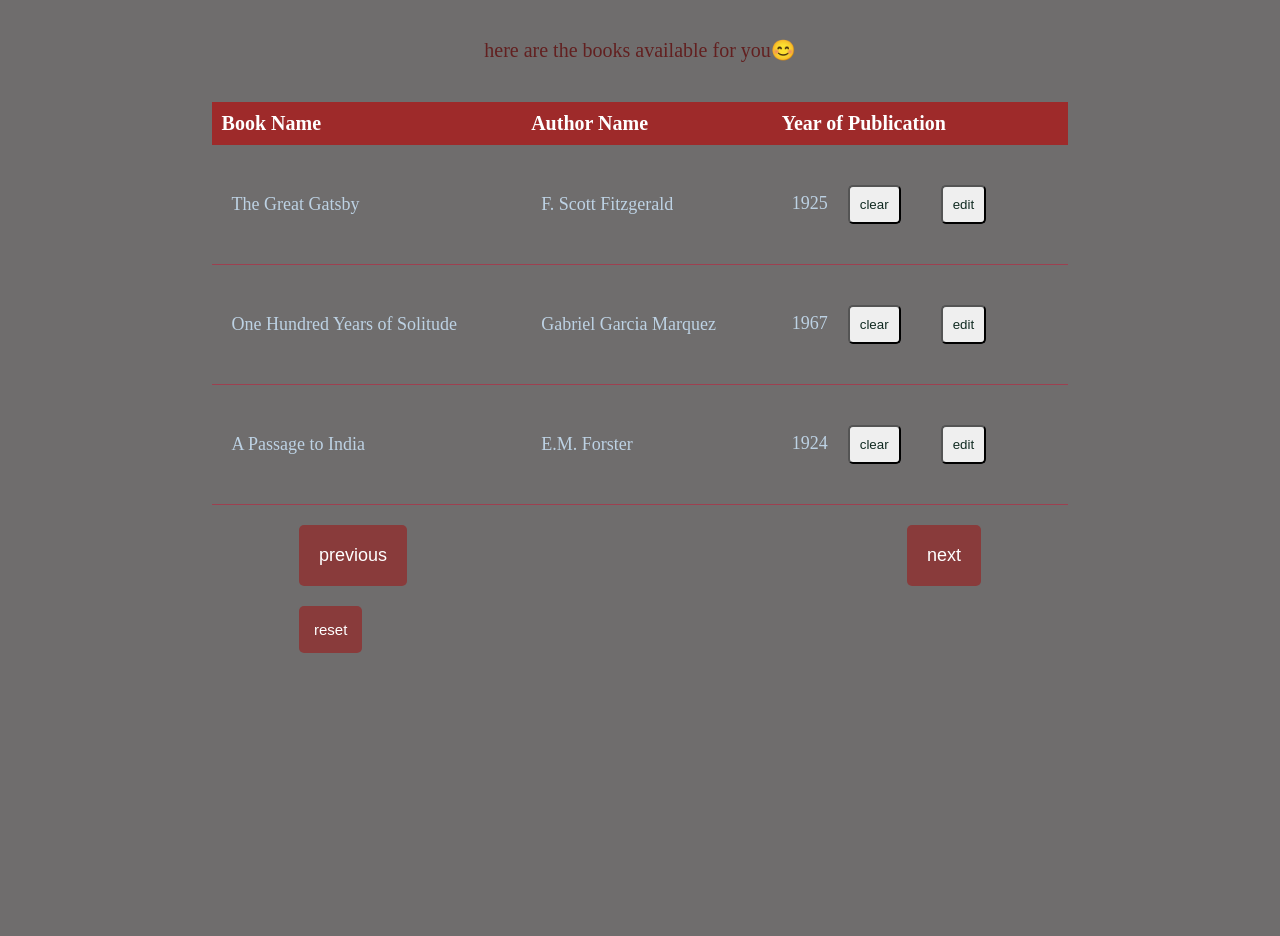
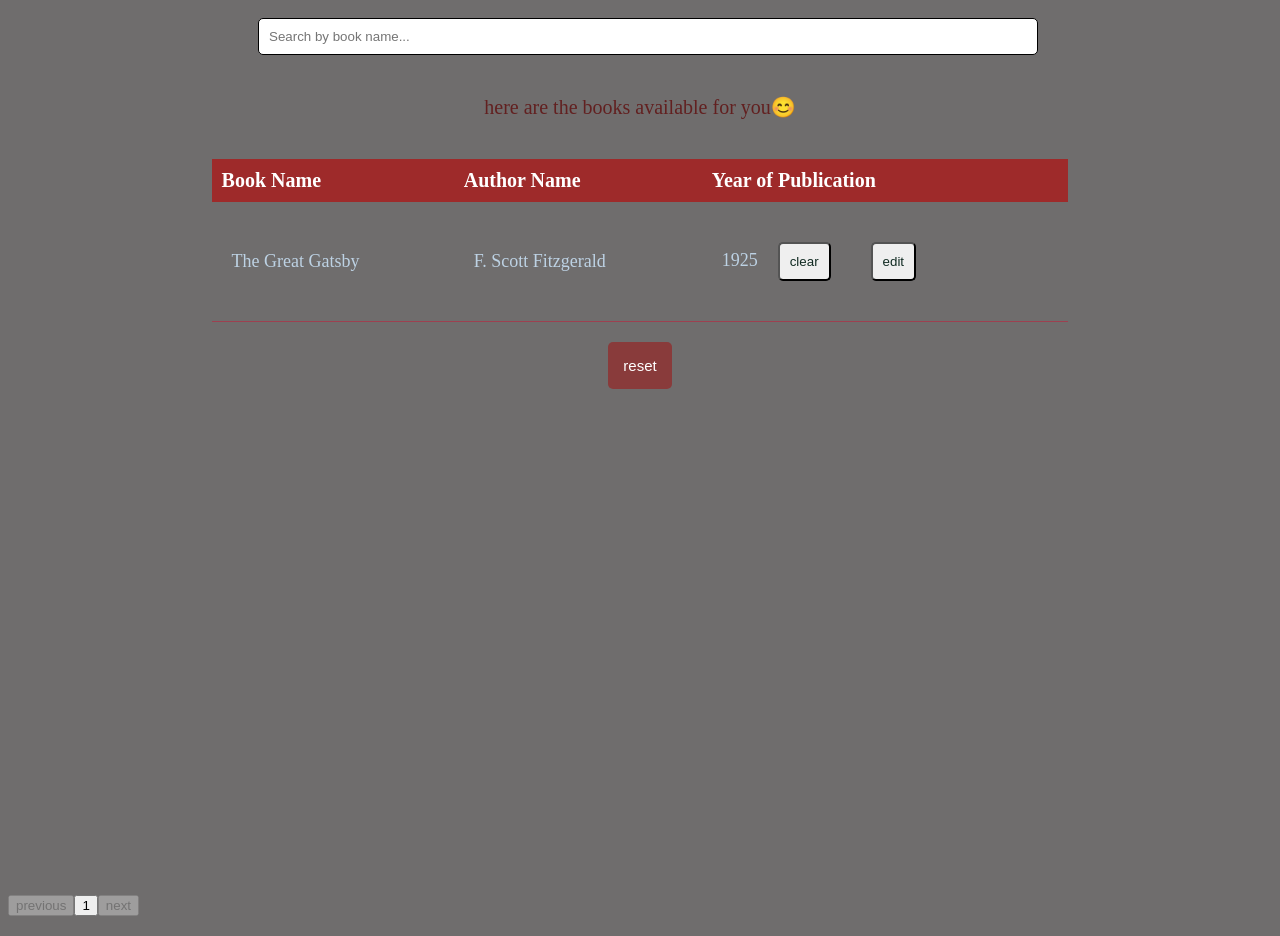
Before and after one commit to KIARIE-97/book-repository-app, a React (Vite) app: page / in a window 1280 px wide. Shown: the part 348-1284 px from the top of the page. Before the commit the page ends 1206 px from the top, so only its background shows below. Built offline with nearby package versions, Linux system fonts and the light colour scheme.

Commit message:
added usecallback

```diff
--- a/src/App.scss
+++ b/src/App.scss
@@ -1,4 +1,12 @@
 
 body{
     background-color: rgb(111, 109, 109);
+    input{
+        margin-left: 250px;
+        margin-top: 20px;
+        padding: 10px;
+        border-radius: 5px;
+        border: 1px solid black;
+        width: 60%;
+    }
 }
--- a/src/App.tsx
+++ b/src/App.tsx
@@ -1,4 +1,4 @@
-import { useReducer,useEffect } from 'react'
+import { useReducer,useEffect, useState, useCallback } from 'react'
 import Form from './components/Form'
 import Tabledata from './components/Tabledata'
 import useLocalStorage from './hooks/useLocalStorage'
@@ -38,7 +38,7 @@ type Action = { type: 'Add_book'; book: IBook }
 | { type: 'remove_book'; id: number }
 | { type: 'edit_book'; id: number; book: IBook }
 | { type: 'reset'; initialBooks: IBook[]}
-| {type: 'search_book'; book: IBook}
+| {type: 'search_book'; book: IBook[]}
 
 const bookReducer = (state: IBook[], action: Action) => {
   switch (action.type) {
@@ -50,7 +50,8 @@ const bookReducer = (state: IBook[], action: Action) => {
       return state.map((book) =>
         book.id === action.id ? { ...book, ...action.book } : book // if the book id matches the action id, update the book with the new book details
       )
-
+    case 'search_book':
+      return state.filter((book) => book.bookName.toLowerCase().includes(action.book[0].bookName.toLowerCase()))
     case 'reset':
       return action.initialBooks
     default:
@@ -60,7 +61,9 @@ const bookReducer = (state: IBook[], action: Action) => {
 
 function App() {
   const [storedBooks, setStoredBooks] = useLocalStorage<IBook[]>('books', initialBookState)
-
+  const [searchBook, setSearchBoook] = useState('');
+  const [currentPage, setCurrentPage] = useState(1);
+  const booksPerPage = 2;
 
  //usereducer operations of reading, updating and deleting books
   const [books, dispatch] = useReducer(bookReducer, storedBooks)
@@ -76,27 +79,59 @@ const reset = () => {
 const addBook = (book: Omit<IBook, 'id'>) => {
   dispatch({ type: 'Add_book', book: { ...book, id: 0 } }) // id will be set by the reducer
 }
+//searching book
+useEffect(() => {
+  dispatch({type: 'search_book', book: books.filter((book) => book.bookName.toLowerCase().includes(searchBook.toLowerCase()))})
+}, [searchBook])
 
 useEffect(() => {
   setStoredBooks(books) // set the todos to local storage
 }, [books, setStoredBooks])
 
-  // const addBook = (book: IBook) => {
-  //   dispatch({ type: 'Add_book', book: book })
-  // }
+const handleSearch = (event: React.ChangeEvent<HTMLInputElement>) => {
+  setSearchBoook(event.target.value);
 
-  //use callback for previous and next
+};
+//pages
+const indexOfLastBook = currentPage * booksPerPage;
+const indexOfFirstBook = indexOfLastBook - booksPerPage;
+const currentBooks = books.slice(indexOfFirstBook, indexOfLastBook);
+const totalPages = Math.ceil(books.length / booksPerPage);
+const pages = Array.from({ length: totalPages }, (_, i) => i + 1);
+
+const handlePrevious = () => {
+  if (currentPage > 1) {
+    setCurrentPage(currentPage - 1);
+  }
+};
+
+const handleNext = () => {
+  if (currentPage < totalPages) {
+    setCurrentPage(currentPage + 1);
+  }
+};
+
 
 
   return (
     <>
 
     <Form addBook={addBook} />
+    <input type='text'  placeholder="Search by book name..." value={searchBook} onChange={handleSearch} />
     <Tabledata books={books }
     removeBook={removeBook}
     editBook={editBook}
     resetbook={reset}
     />
+     <div className="func">
+          <button onClick={handlePrevious} disabled={!!currentPage}>previous</button>
+          {pages.map((page) => (
+            <button key={page} onClick={() => setCurrentPage(page)}>
+              {page}
+            </button>
+          ))}
+          <button onClick={handleNext} disabled={currentPage === totalPages}>next</button>
+          </div >
       <h2></h2>
 
     </>
--- a/src/components/Form.tsx
+++ b/src/components/Form.tsx
@@ -5,7 +5,7 @@ interface FormProps {
   addBook: (book: { bookName: string; authorName: string; yearOfPublication: number }) => void;
 }
 
-const Form: React.FC<FormProps> = ({ addBook }) => {
+const Form: React.FC<FormProps> = ({ addBook }) => { // this component receives the addBook function as a prop
   const bookNameRef = useRef<HTMLInputElement>(null);
   const authorNameRef = useRef<HTMLInputElement>(null);
   const yearOfPublicationRef = useRef<HTMLInputElement>(null);
--- a/src/components/Tabledata.tsx
+++ b/src/components/Tabledata.tsx
@@ -41,10 +41,10 @@ const Tabledata = ({books, removeBook, editBook, resetbook}: tabledataProps) =>
           </tbody>
         </table>
         <div className="footers">
-          <div className="func">
+          {/* <div className="func">
           <button>previous</button>
           <button>next</button>
-          </div >
+          </div > */}
                 <button className="reset" onClick={() => resetbook()}>reset</button>
                 </div>
 
```
Also changed, not shown: src/api.ts (added).
